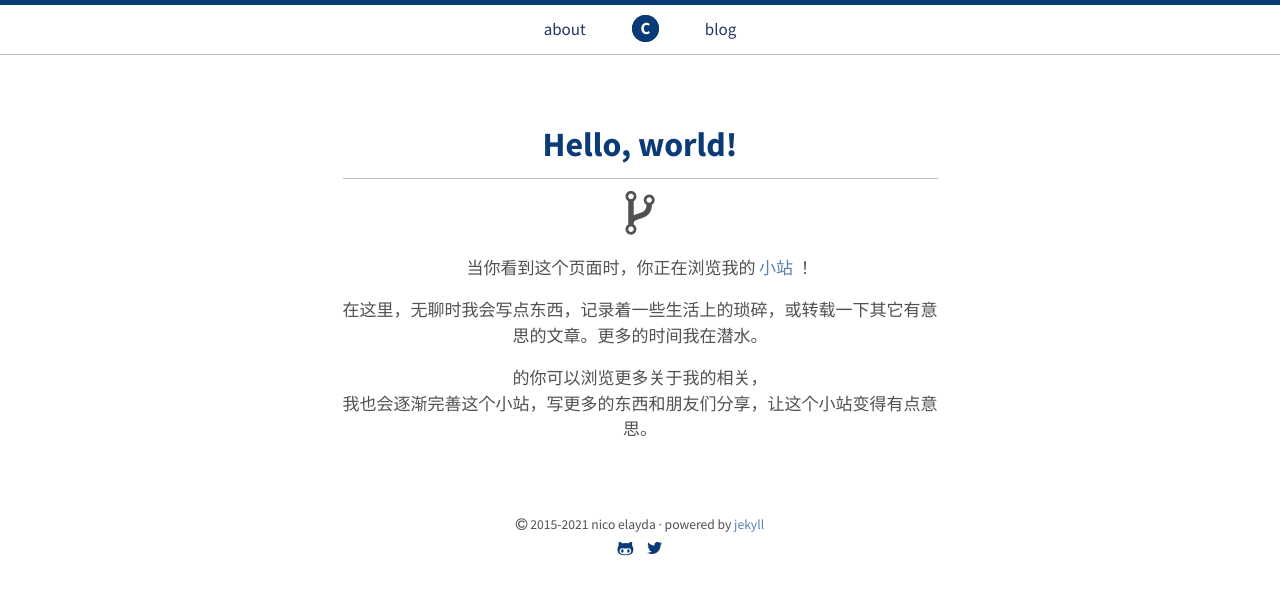
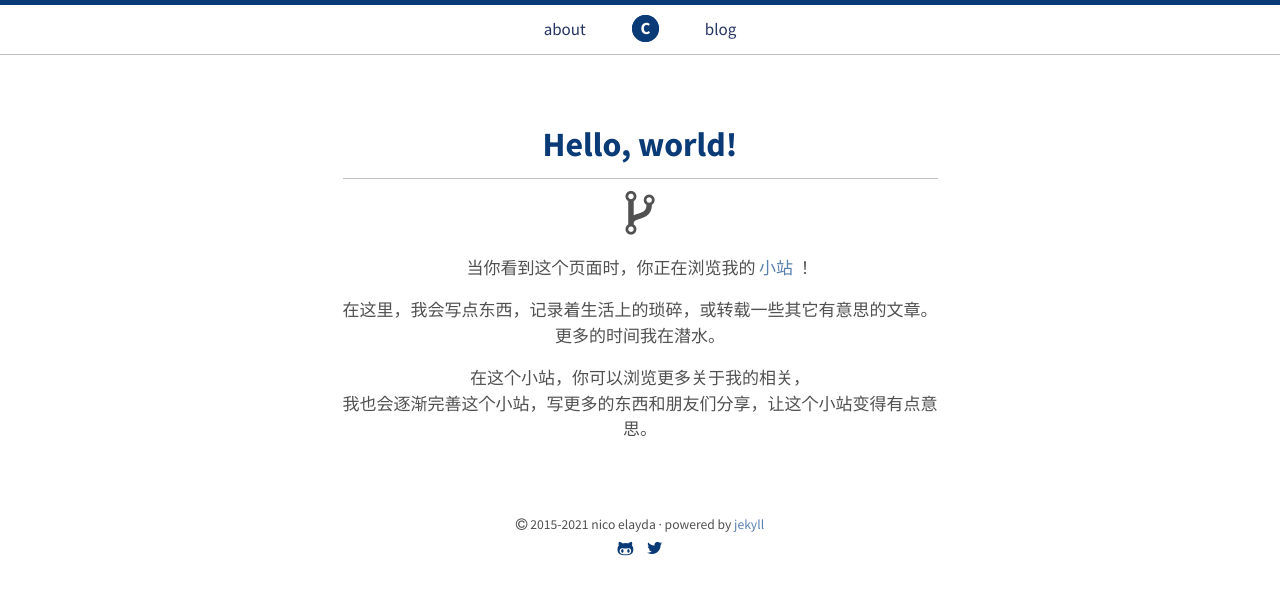
Before and after one commit to yongxian-zhang/yongxian-zhang.github.io, a Jekyll site: the page built from index.html, in a window 1280 px wide. Shown: the top 595 px of the page. Built offline with Jekyll 4.4.1, drawn with Linux system fonts in a browser that asks for light colours.

Commit message:
edit index.html

```diff
--- a/index.html
+++ b/index.html
@@ -19,11 +19,11 @@ title: Home
     </p>
 
     <p>
-      在这里，无聊时我会写点东西，记录着一些生活上的琐碎，或转载一下其它有意思的文章。更多的时间我在潜水。
+      在这里，我会写点东西，记录着生活上的琐碎，或转载一些其它有意思的文章。更多的时间我在潜水。
     </p>
 
     <p>
-      的你可以浏览更多关于我的相关， <br />
+      在这个小站，你可以浏览更多关于我的相关， <br />
       我也会逐渐完善这个小站，写更多的东西和朋友们分享，让这个小站变得有点意思。
     </p>
   </div>
```
